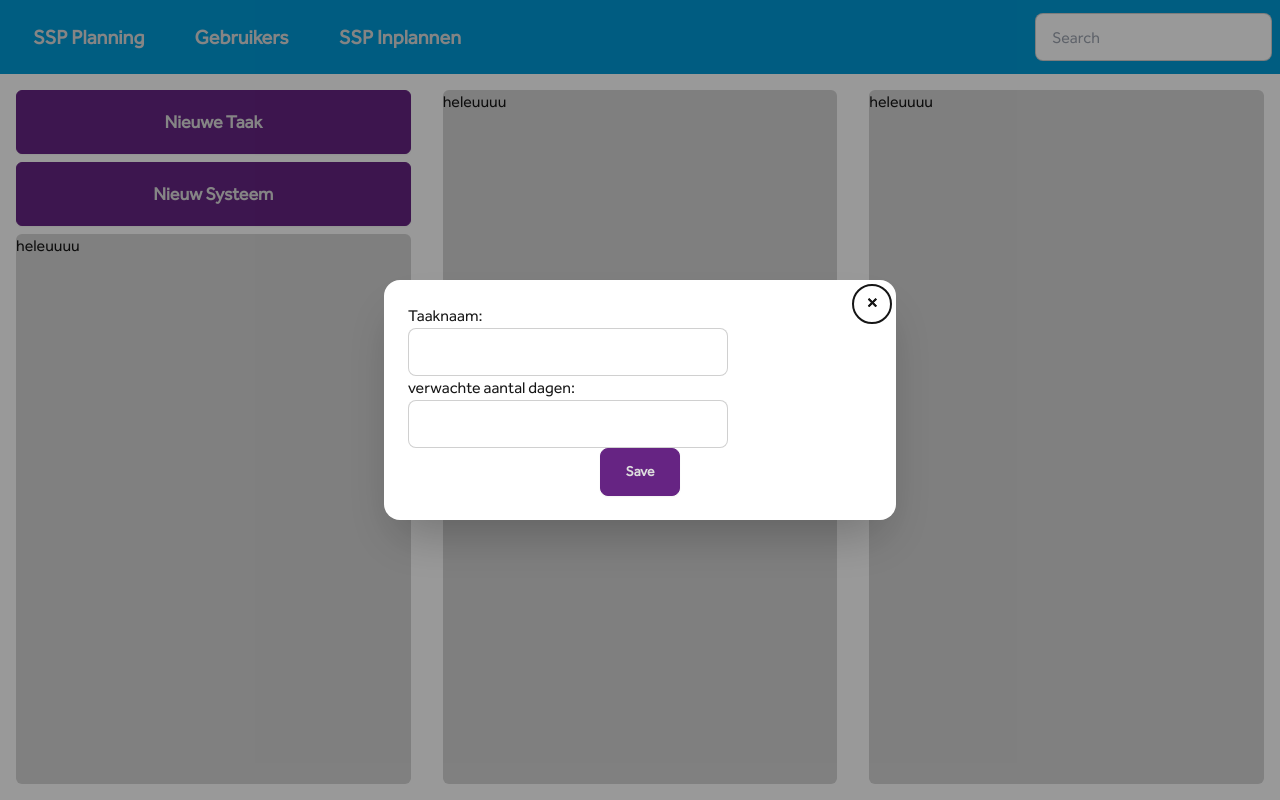
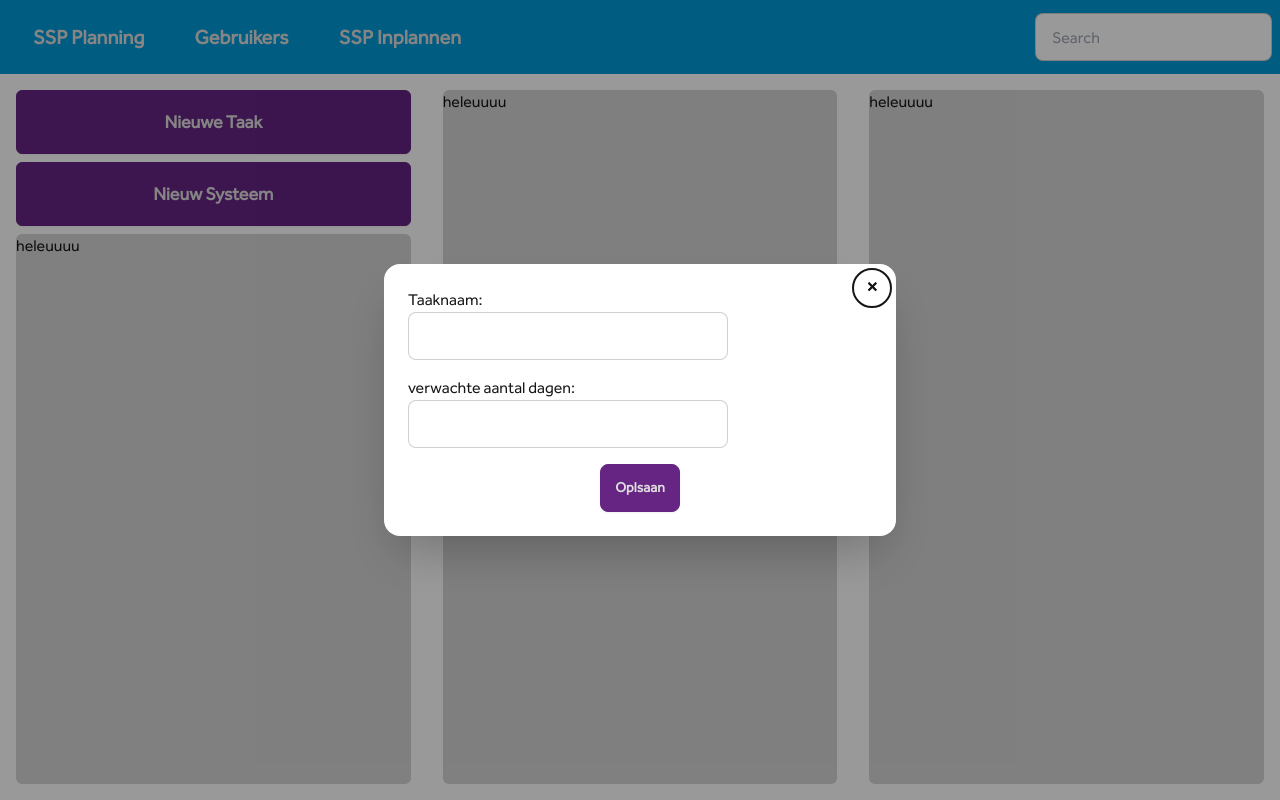
Before and after one commit to Michelvdm83/InterSciencePlanning, a React (Vite) app in the folder frontend/: page /ssp-inplannen in a window 1280 px wide. Both pictures are taken after a click on the element "Nieuwe Taak". Built offline with nearby package versions, Linux system fonts and the light colour scheme.

Commit message:
new task post request is working

```diff
--- a/frontend/src/components/sspScheduling/subcomponents/NewTaskModal.jsx
+++ b/frontend/src/components/sspScheduling/subcomponents/NewTaskModal.jsx
@@ -1,14 +1,26 @@
 import { useEffect, useState } from "react";
+import ApiService from "../../../services/ApiService";
 
 export default function NewTaskModal() {
   const [taskName, setTaskName] = useState("");
-  const [amountOfDays, setAmountOfDays] = useState();
+  const [estimatedTime, setEstimatedTime] = useState("");
 
-  const handleAmountOfDaysValueChange = (newValue) => {
+  const handleEstimatedTimeValueChange = (newValue) => {
     if (/^\d*$/.test(newValue)) {
       //check if from beging ^ to end $ of the input string it only consists of numbers \d*
-      setAmountOfDays(newValue);
+      setEstimatedTime(newValue);
     }
+  };
+
+  const handleNewTaskSave = () => {
+    const name = taskName;
+
+    const newTask = { name, estimatedTime };
+
+    ApiService.post("tasks", newTask);
+
+    setTaskName("");
+    setEstimatedTime("");
   };
 
   return (
@@ -27,17 +39,22 @@ export default function NewTaskModal() {
         />
       </div>
 
-      <div className="flex flex-col">
+      <div className="mt-4 flex flex-col">
         <span>verwachte aantal dagen:</span>
         <input
           type="text"
           className="input input-bordered w-full max-w-xs"
-          value={amountOfDays}
-          onChange={(e) => handleAmountOfDaysValueChange(e.target.value)}
+          value={estimatedTime}
+          onChange={(e) => handleEstimatedTimeValueChange(e.target.value)}
         />
       </div>
 
-      <button className="btn btn-accent w-20 self-center">Save</button>
+      <button
+        className="btn btn-accent mt-4 w-20 self-center"
+        onClick={() => handleNewTaskSave()}
+      >
+        Oplsaan
+      </button>
     </div>
   );
 }
```
